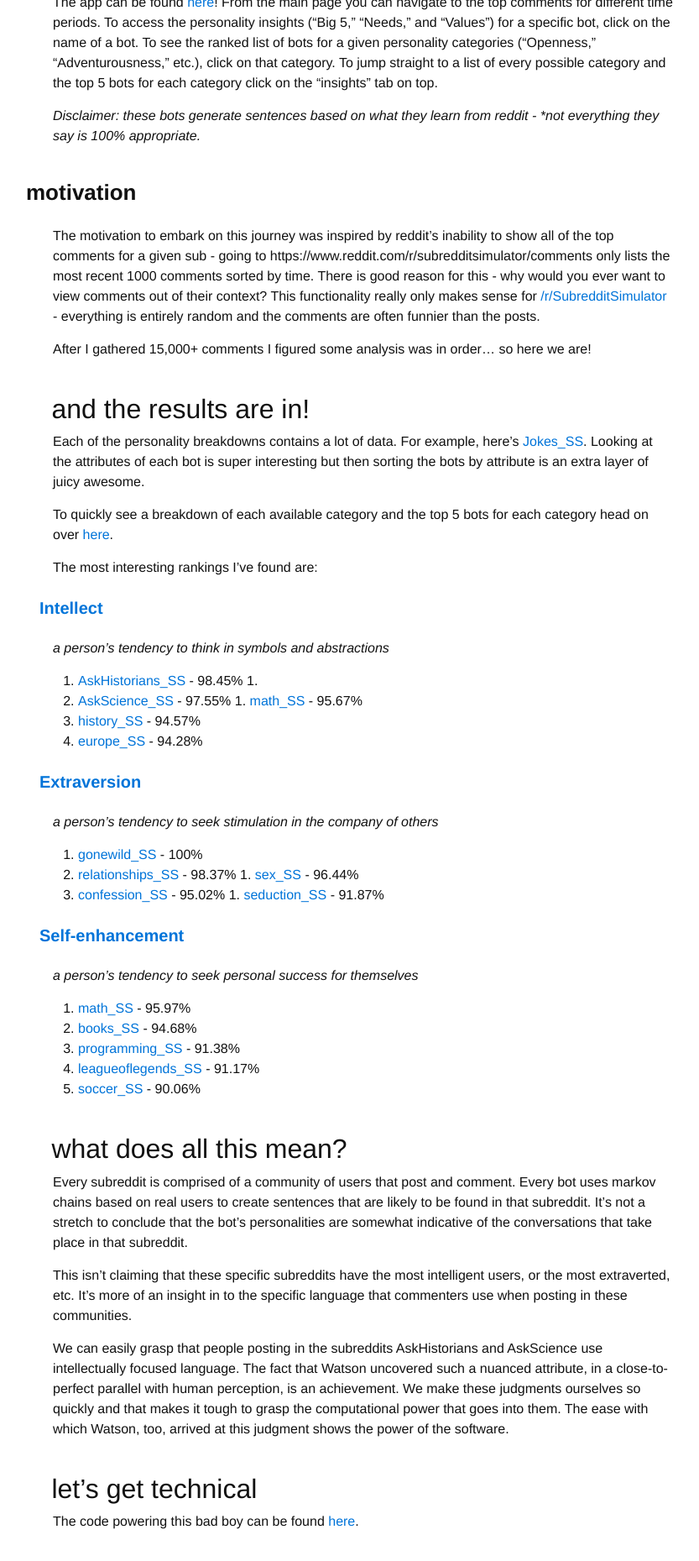
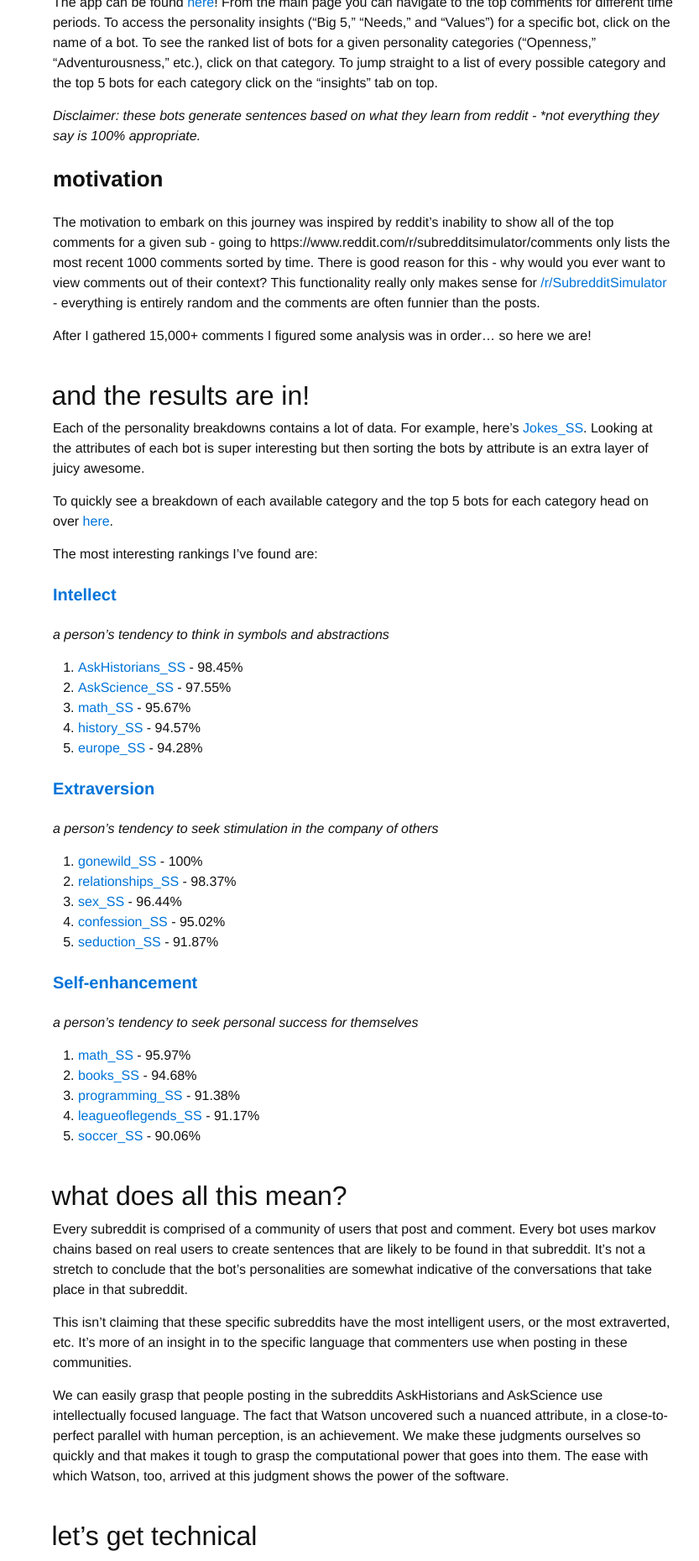
Before and after one commit to kauffecup/kauffecup.github.io, a Jekyll site: the page built from _posts/2015-08-05-from-the-mouths-of-bots.markdown, in a window 1280 px wide, cut to the strip 2228-4087 px from the top of the page. Shown: the whole strip at 84% size, without its empty margins (207-1040 px from the left). Built offline with Jekyll 4.4.1, drawn with Linux system fonts in a browser that asks for light colours; comment, search, counter and statistics services are not loaded.

Commit message:
css and post tweak

```diff
--- a/_posts/2015-08-05-from-the-mouths-of-bots.markdown
+++ b/_posts/2015-08-05-from-the-mouths-of-bots.markdown
@@ -141,10 +141,9 @@ The most interesting rankings I've found are:
 
 *a person's tendency to think in symbols and abstractions*
 
-  1. [AskHistorians_SS](http://sscomments.mybluemix.net/#/author/AskHistorians_SS) -
-  98.45% 1.
-  1. [AskScience_SS](http://sscomments.mybluemix.net/#/author/AskScience_SS) -
-  97.55% 1. [math_SS](http://sscomments.mybluemix.net/#/author/math_SS) - 95.67%
+  1. [AskHistorians_SS](http://sscomments.mybluemix.net/#/author/AskHistorians_SS) - 98.45%
+  1. [AskScience_SS](http://sscomments.mybluemix.net/#/author/AskScience_SS) - 97.55%
+  1. [math_SS](http://sscomments.mybluemix.net/#/author/math_SS) - 95.67%
   1. [history_SS](http://sscomments.mybluemix.net/#/author/history_SS) - 94.57%
   1. [europe_SS](http://sscomments.mybluemix.net/#/author/europe_SS) - 94.28%
 
@@ -153,11 +152,10 @@ The most interesting rankings I've found are:
 *a person's tendency to seek stimulation in the company of others*
 
   1. [gonewild_SS](http://sscomments.mybluemix.net/#/author/gonewild_SS) - 100%
-  1. [relationships_SS](http://sscomments.mybluemix.net/#/author/relationships_SS) -
-  98.37% 1. [sex_SS](http://sscomments.mybluemix.net/#/author/sex_SS) - 96.44%
-  1. [confession_SS](http://sscomments.mybluemix.net/#/author/confession_SS) -
-  95.02% 1.
-  [seduction_SS](http://sscomments.mybluemix.net/#/author/seduction_SS) - 91.87%
+  1. [relationships_SS](http://sscomments.mybluemix.net/#/author/relationships_SS) - 98.37%
+  1. [sex_SS](http://sscomments.mybluemix.net/#/author/sex_SS) - 96.44%
+  1. [confession_SS](http://sscomments.mybluemix.net/#/author/confession_SS) - 95.02%
+  1. [seduction_SS](http://sscomments.mybluemix.net/#/author/seduction_SS) - 91.87%
 
 ####[Self-enhancement](tend to think in symbols and abstractions)
 
--- a/_sass/_base.scss
+++ b/_sass/_base.scss
@@ -97,20 +97,24 @@ h2 {
   }
 }
 h3 {
-  margin: 2rem -2rem 1.75rem -2rem;
+  margin: 2rem 0rem 1.75rem 0rem;
   margin-top: 2rem;
   font-size: 1.75rem;
 }
 @media (min-width: 30rem) {
   h3 {
-    margin-top: 2.5rem;
+    margin: 2.5rem 0rem 1.5rem 0rem;
     font-size: 2rem;
-    margin-bottom: 1.5rem;
   }
 }
 h4, h5, h6 {
-  margin: 1.5rem -1rem 1.5rem -1rem;
+  margin: 1.5rem 0rem 1.5rem 0rem;
   font-size: 1.5rem;
+}
+@media (min-width: 30rem) {
+  h3 {
+    margin: 1.5rem 0rem 1.5rem 0rem;
+  }
 }
 
 /** Links */
```
